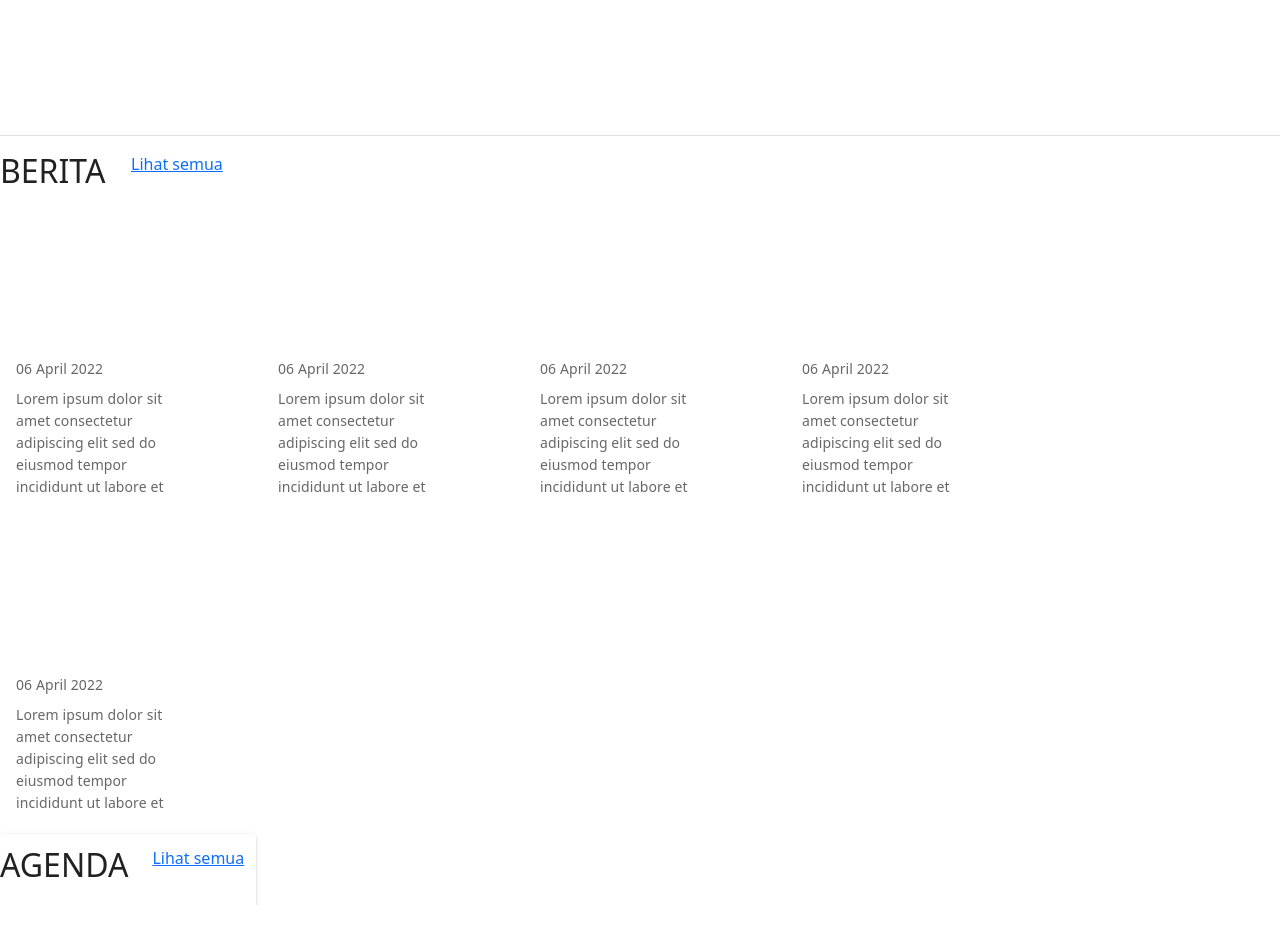
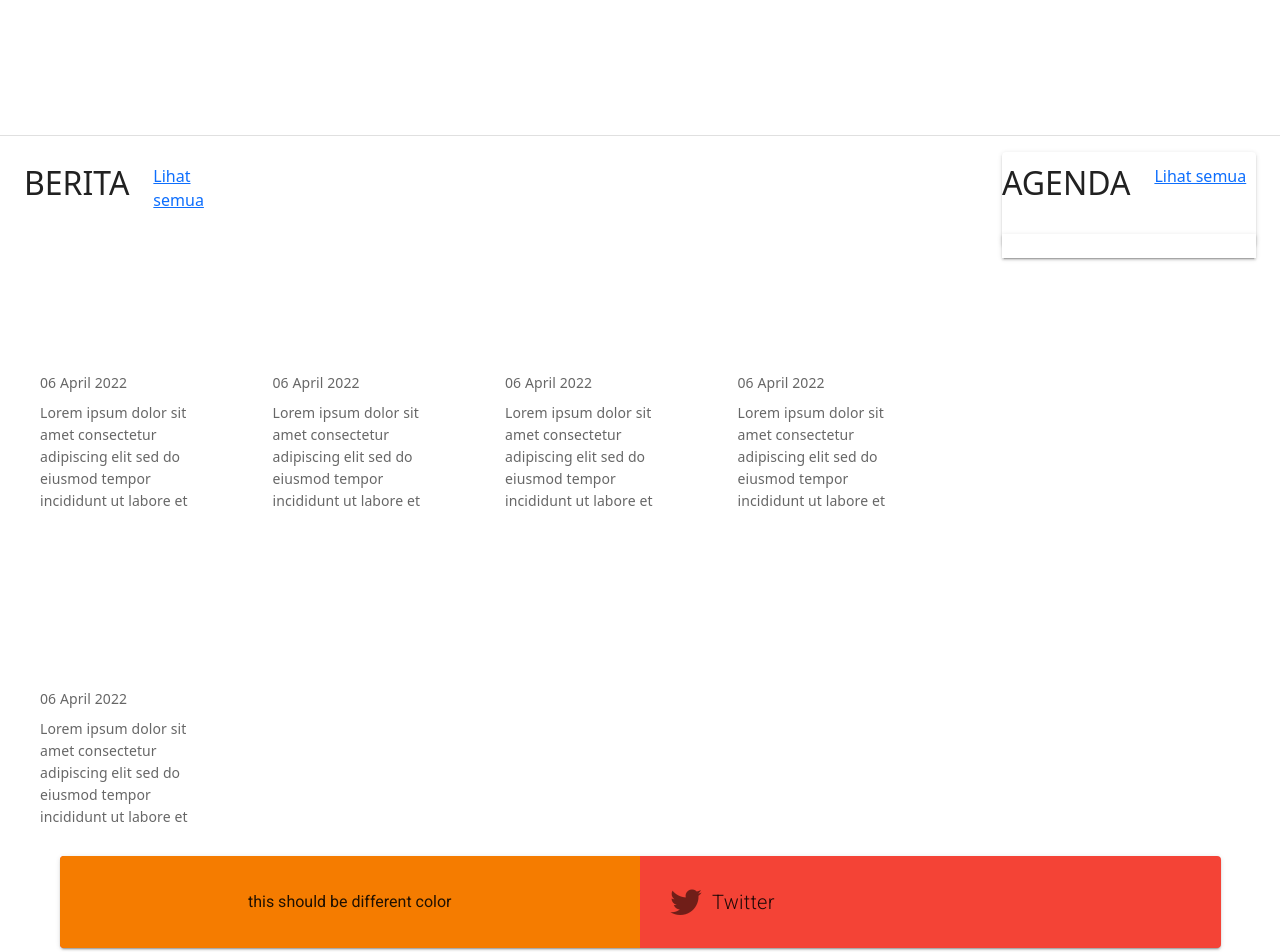
Before and after one commit to dzakirafabillah/WebsiteJTKPolban, a Vue app in the folder portal/: page /agenda in a window 1280 px wide. Shown: the part 460-1412 px from the top of the page. Built offline with nearby package versions, Linux system fonts and the light colour scheme.

Commit message:
Update agenda and news

```diff
--- a/portal/src/App.vue
+++ b/portal/src/App.vue
@@ -5,8 +5,11 @@
       <Banner></Banner>
     </v-row>
     <v-row>
-      <Berita></Berita>
-      <Agenda></Agenda>
+      <v-col class="ma-0 pa-0" cols="9"><Berita></Berita></v-col>
+      <v-col class="ma-0 pa-0"><Agenda></Agenda></v-col>
+    </v-row>
+    <v-row>
+      <Card></Card>
     </v-row>
     <Footer></Footer>
   </div>
@@ -17,6 +20,7 @@ import Header from './components/Header.vue'
 import Banner from './components/Banner.vue'
 import Berita from './components/beranda/BeritaPanel.vue'
 import Agenda from './components/beranda/AgendaPanel.vue'
+import Card from './components/beranda/testAgenda.vue'
 import Footer from './components/Footer.vue'
 
 export default {
@@ -26,6 +30,7 @@ export default {
     Banner,
     Berita,
     Agenda,
+    Card,
     Footer
   }
 }
--- a/portal/src/components/beranda/AgendaCard.vue
+++ b/portal/src/components/beranda/AgendaCard.vue
@@ -0,0 +1,14 @@
+<template>
+  <div>
+    <v-card
+    max-height="800"
+    class="rounded-0">
+      <v-row>
+        <v-col>
+
+        </v-col>
+        <v-col></v-col>
+      </v-row>
+    </v-card>
+  </div>
+</template>
--- a/portal/src/components/beranda/AgendaPanel.vue
+++ b/portal/src/components/beranda/AgendaPanel.vue
@@ -1,6 +1,6 @@
 <template>
-  <div>
-    <v-card width="20%">
+  <div class="px-4">
+    <v-card>
       <p></p>
       <v-row>
         <v-col>
@@ -14,6 +14,18 @@
         </v-col>
         <v-col cols="9"></v-col>
       </v-row>
+      <v-row><AgendaCard></AgendaCard></v-row>
     </v-card>
   </div>
 </template>
+
+<script>
+import AgendaCard from './AgendaCard.vue'
+
+export default {
+  name: 'App',
+  components: {
+    AgendaCard
+  }
+}
+</script>
--- a/portal/src/components/beranda/BeritaCard.vue
+++ b/portal/src/components/beranda/BeritaCard.vue
@@ -3,7 +3,7 @@
     <v-card
       flat
       class="rounded-0"
-      max-width="210"
+      max-width="180"
     >
       <v-img
         height="120"
--- a/portal/src/components/beranda/BeritaPanel.vue
+++ b/portal/src/components/beranda/BeritaPanel.vue
@@ -1,6 +1,6 @@
 <template>
-  <div>
-    <v-card flat width="80%">
+  <div class="px-4">
+    <v-card flat>
       <p></p>
       <v-row>
         <v-col>
@@ -15,11 +15,11 @@
         <v-col cols="9"></v-col>
       </v-row>
       <v-row>
-        <v-col><BeritaCard></BeritaCard></v-col>
-        <v-col><BeritaCard></BeritaCard></v-col>
-        <v-col><BeritaCard></BeritaCard></v-col>
-        <v-col><BeritaCard></BeritaCard></v-col>
-        <v-col><BeritaCard></BeritaCard></v-col>
+        <v-col class="ma-0 pa-0"><BeritaCard></BeritaCard></v-col>
+        <v-col class="ma-0 pa-0"><BeritaCard></BeritaCard></v-col>
+        <v-col class="ma-0 pa-0"><BeritaCard></BeritaCard></v-col>
+        <v-col class="ma-0 pa-0"><BeritaCard></BeritaCard></v-col>
+        <v-col class="ma-0 pa-0"><BeritaCard></BeritaCard></v-col>
       </v-row>
     </v-card>
   </div>
--- /dev/null
+++ b/portal/src/components/beranda/testAgenda.vue
@@ -0,0 +1,24 @@
+<template>
+<div>
+    <v-app>
+
+  <v-container>
+    <v-card class="mx-0" color="red">
+      <v-row class="mx-0" style="overflow:hidden;">
+
+        <v-col cols="6" class="orange darken-2">
+          <div class="fill-height d-flex justify-center align-center">this should be different color</div>
+        </v-col>
+
+        <v-col cols="6">
+          <v-card-title>
+            <v-icon large left>mdi-twitter</v-icon>
+            <span class="title font-weight-light">Twitter</span>
+          </v-card-title>
+        </v-col>
+      </v-row>
+    </v-card>
+  </v-container>
+    </v-app>
+</div>
+</template>
```
